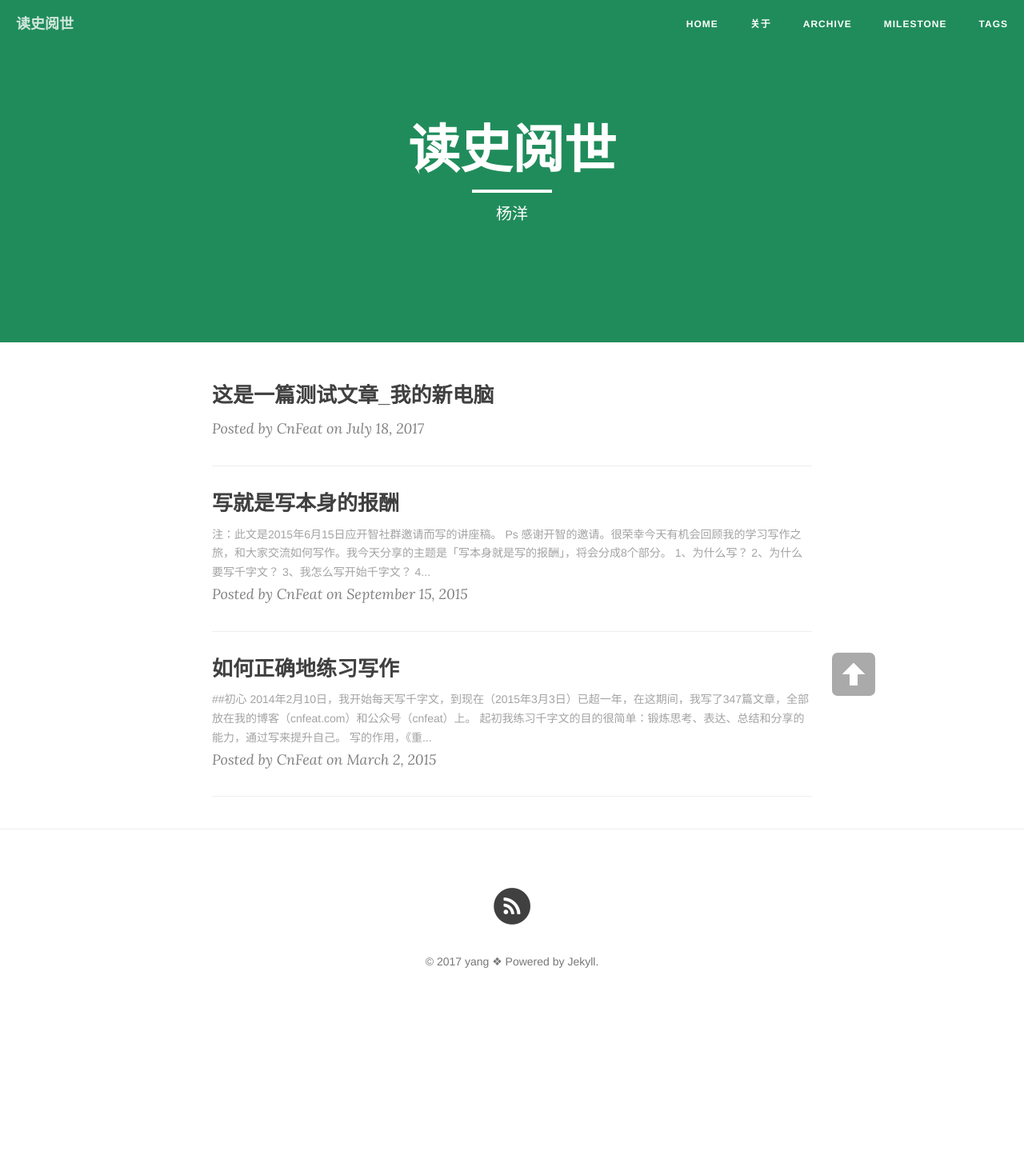
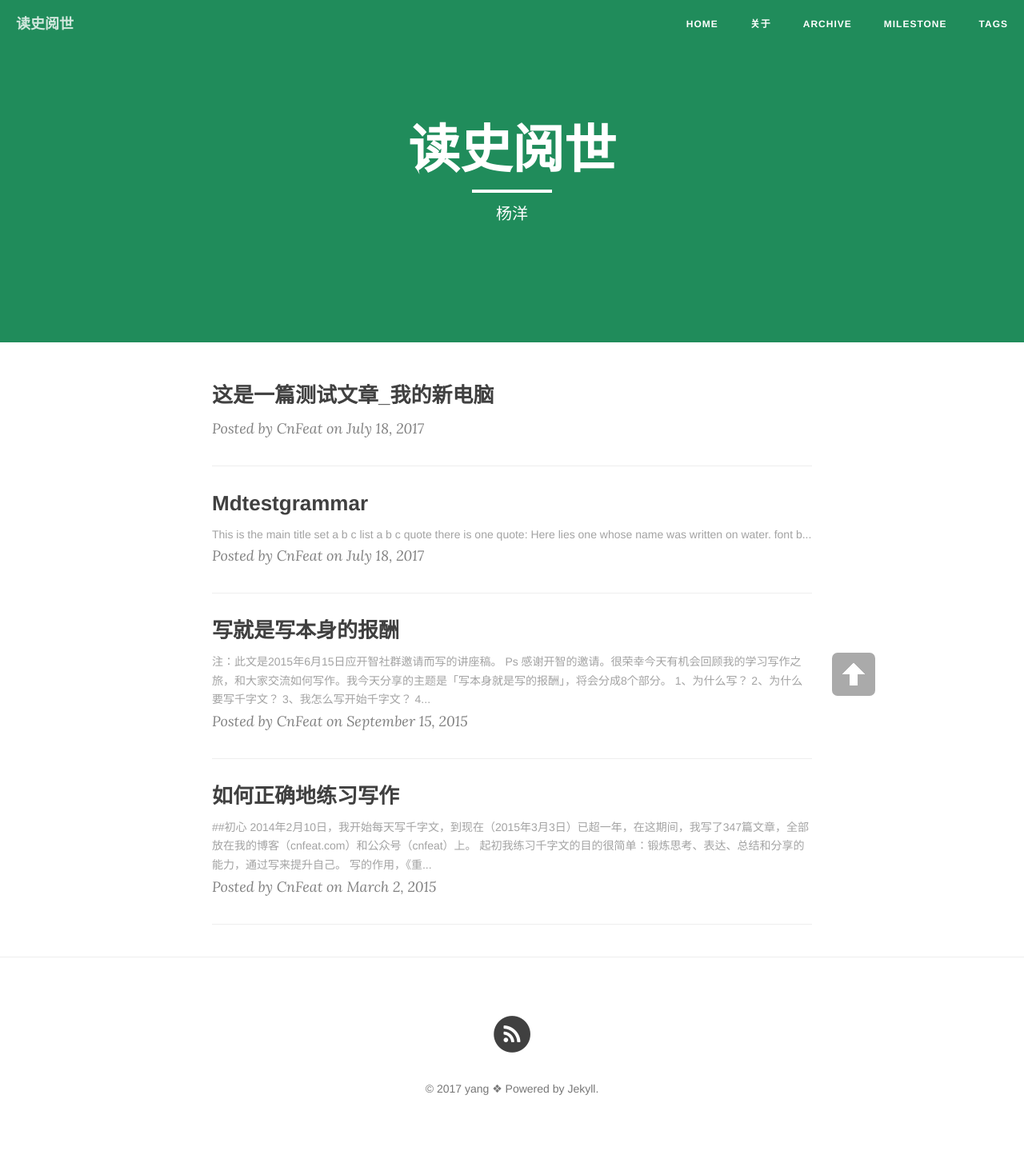
Before and after one commit to yangyangxian/yangyangxian.github.io, a Jekyll site: the page built from index.html, in a window 1280 px wide. Shown: the whole page at 80% size. Built offline with Jekyll 4.4.1, drawn with Linux system fonts in a browser that asks for light colours; nearby versions of some CDN libraries; the list of posts is cut into pages by our own code; before the commit the page ends 1280 px from its top, so only the background shows below that.

Commit message:
add test post

````diff
--- /dev/null
+++ b/_posts/2017-07-18-mdtestgrammar.md
@@ -0,0 +1,36 @@
+# This is the main title
+
+### set
+* a
+* b
+* c
+
+### list
+1. a
+2. b
+3. c
+
+### quote
+there is one quote:
+>Here lies one whose name was written on water.
+
+### font
+**bold font**
+
+<font color='red'>I'm red</font> (_it seems that changes to color is not supported in github online view_)
+
+*This text will be italic*
+_This will also be italic_
+**This text will be bold**
+__This will also be bold__
+_You **can** combine them_
+
+```
+public class firstClass() {
+  print("Hello, world!");
+}
+```
+this is how to put a horizontal rule
+***
+
+![could not find picture](https://github.com/jy03147937/Notes/blob/master/test.jpg?raw=true)
````
Also changed, not shown: about.md (+0 -5 lines).
